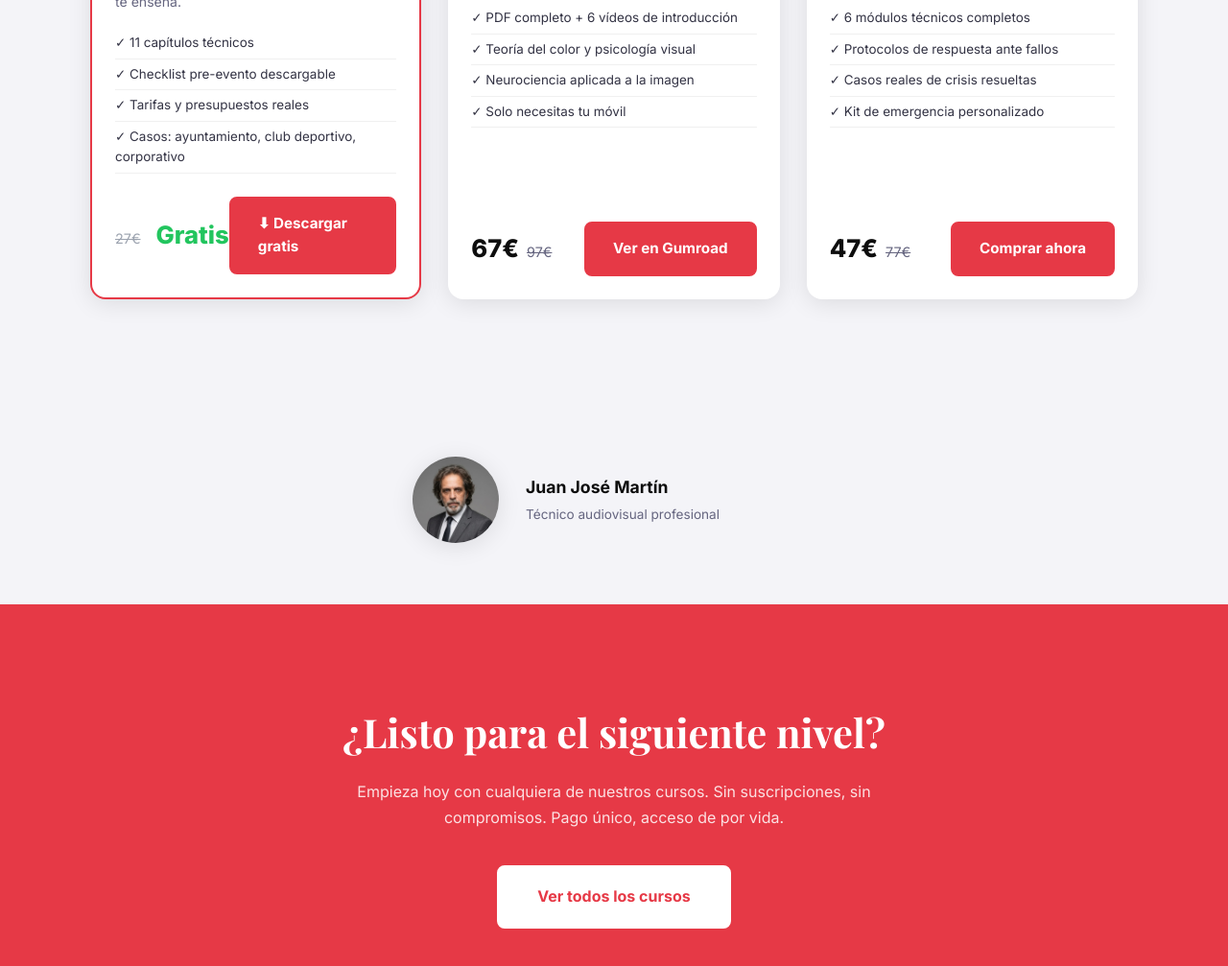
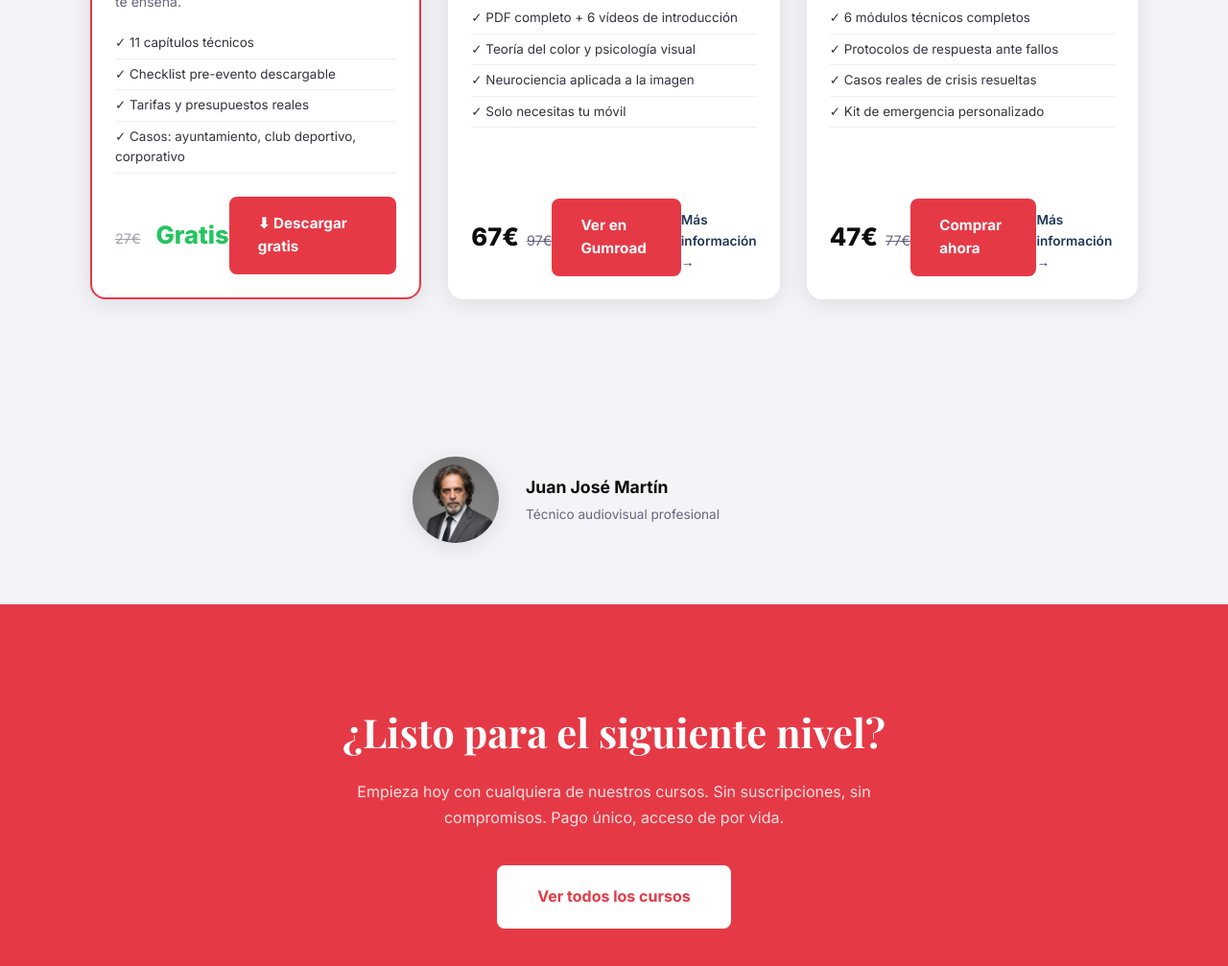
Before and after one commit to academiaencuadre/academia-encuadre, a website: page index.html in a window 1280 px wide. Shown: the part 2147-3154 px from the top of the page at 96% size. Drawn offline with nearby package versions, Linux system fonts and the light colour scheme.

Commit message:
Corregir precios, enlazar páginas de curso y completar sitemap

```diff
--- a/index.html
+++ b/index.html
@@ -199,6 +199,7 @@
                 <span class="precio-antes">97€</span>
               </div>
               <a href="https://jamonpay.gumroad.com" class="btn-primary" target="_blank" rel="noopener">Ver en Gumroad</a>
+              <a href="curso-lenguaje-visual.html" style="display:block;margin-top:.6rem;font-size:.85rem;color:#1d3557;font-weight:600;">Más información →</a>
             </div>
           </div>
         </div>
@@ -223,6 +224,7 @@
                 <span class="precio-antes">77€</span>
               </div>
               <a href="https://jamonpay.gumroad.com/l/gxzyyx" class="btn-primary" target="_blank" rel="noopener">Comprar ahora</a>
+              <a href="curso-adaptabilidad-revision.html" style="display:block;margin-top:.6rem;font-size:.85rem;color:#1d3557;font-weight:600;">Más información →</a>
             </div>
           </div>
         </div>
```
